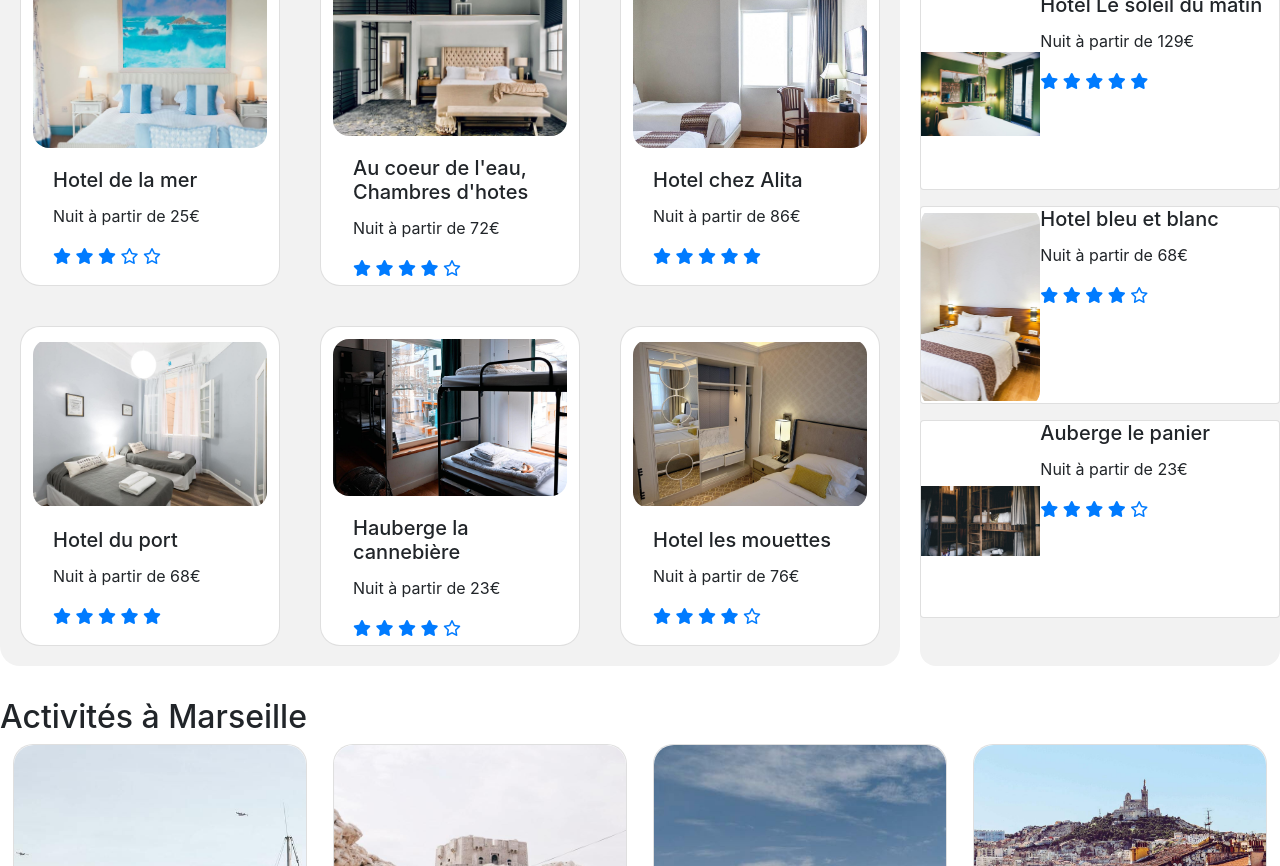
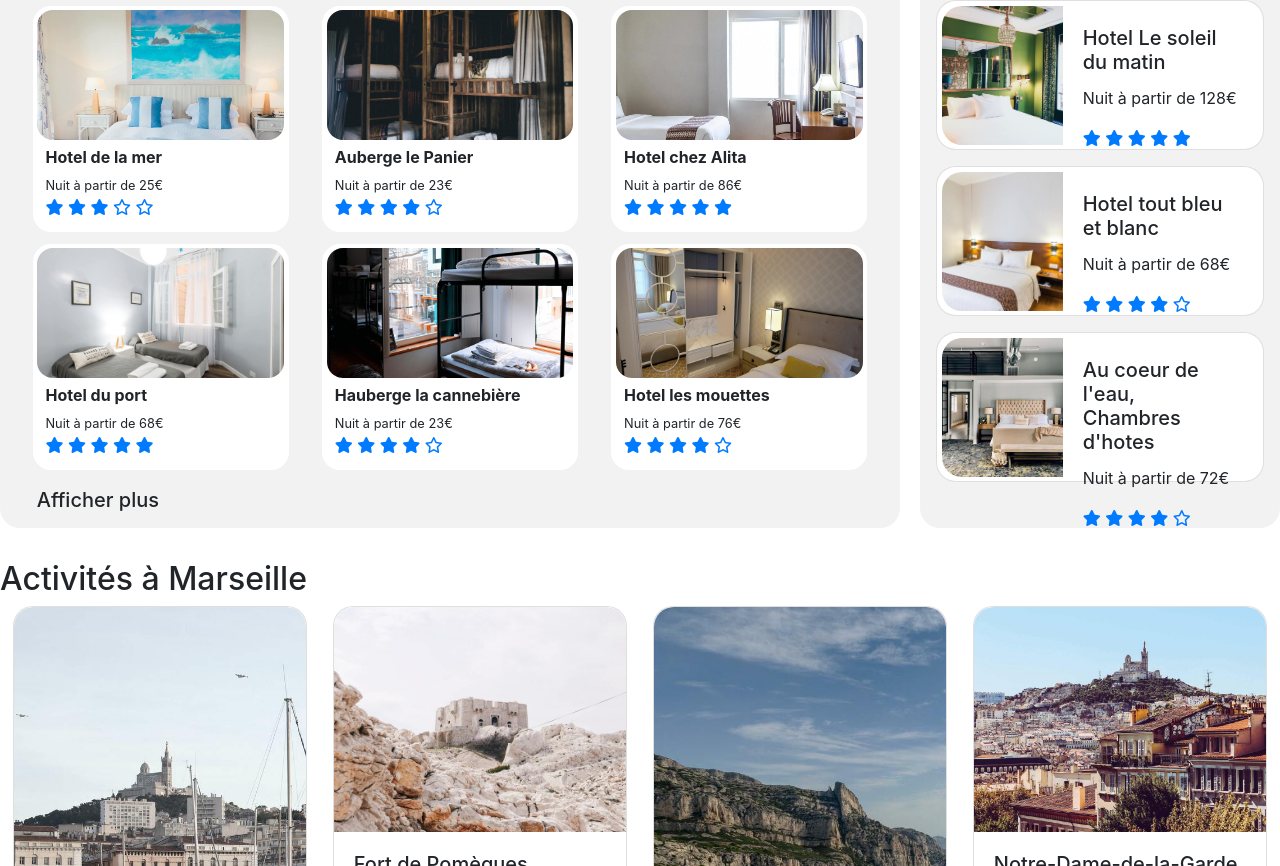
Before and after one commit to BastienLeroy/BastienLeroy.reservia, a plain HTML site: page index.html in a window 1280 px wide. Shown: the part 386-1252 px from the top of the page. Drawn offline with nearby package versions, Linux system fonts and the light colour scheme.

Commit message:
carte hosting ok

```diff
--- a/index.html
+++ b/index.html
@@ -94,26 +94,126 @@
             </div>
             <div id= "block2">
                 <div class="hosting">
-                    <div class="card hostingCard">
-                        <div class="hostingCardImg" style="background-image: url('images/hebergements/3_medium/annie-spratt-Eg1qcIitAuA-unsplash.jpg')"></div>
-                        <div class="card-body">
-                            <h5 class="card-title">Hotel de la mer</h5>
-                            <p class="card-text">Nuit à partir de 25€</p>
+                    <h3>Hébergement à Marseille</h3>
+                    <div class="hostingItems">
+                        <div class="hostingCard">
+                            <div class="hostingCardImg" style="background-image: url('images/hebergements/3_medium/annie-spratt-Eg1qcIitAuA-unsplash.jpg')"></div>
+                            <div class="hostingCardBody">
+                                <h5>Hotel de la mer</h5>
+                                <p>Nuit à partir de 25€</p>
+                                <div>
+                                    <a href="#5" title="Donner 1 étoiles"><i class="fas fa-star"></i></a>
+                                    <a href="#4" title="Donner 2 étoiles"><i class="fas fa-star"></i></a>
+                                    <a href="#3" title="Donner 3 étoiles"><i class="fas fa-star"></i></a>
+                                    <a href="#2" title="Donner 4 étoiles"><i class="far fa-star"></i></a>
+                                    <a href="#1" title="Donner 5 étoiles"><i class="far fa-star"></i></a>
+                                </div>
+                            </div>
+                        </div>
+
+                        <div class="hostingCard">
+                            <div class="hostingCardImg" style="background-image: url('images/hebergements/3_medium/nicate-lee-kT-ZyaiwBe0-unsplash.jpg')"></div>
+                            <div class="hostingCardBody">
+                                <h5>Auberge le Panier</h5>
+                                <p>Nuit à partir de 23€</p>
+                                <div>
+                                    <a href="#5" title="Donner 1 étoiles"><i class="fas fa-star"></i></a>
+                                    <a href="#4" title="Donner 2 étoiles"><i class="fas fa-star"></i></a>
+                                    <a href="#3" title="Donner 3 étoiles"><i class="fas fa-star"></i></a>
+                                    <a href="#2" title="Donner 4 étoiles"><i class="fas fa-star"></i></a>
+                                    <a href="#1" title="Donner 5 étoiles"><i class="far fa-star"></i></a>
+                                </div>
+                            </div>
+                        </div>
+
+                        <div class="hostingCard">
+                            <div class="hostingCardImg" style="background-image: url('images/hebergements/3_medium/febrian-zakaria-M6S1WvfW68A-unsplash.jpg')"></div>
+                            <div class="hostingCardBody">
+                                <h5>Hotel chez Alita</h5>
+                                <p>Nuit à partir de 86€</p>
+                                <div>
+                                    <a href="#5" title="Donner 1 étoiles"><i class="fas fa-star"></i></a>
+                                    <a href="#4" title="Donner 2 étoiles"><i class="fas fa-star"></i></a>
+                                    <a href="#3" title="Donner 3 étoiles"><i class="fas fa-star"></i></a>
+                                    <a href="#2" title="Donner 4 étoiles"><i class="fas fa-star"></i></a>
+                                    <a href="#1" title="Donner 5 étoiles"><i class="fas fa-star"></i></a>
+                                </div>
+                            </div>
+                        </div>
+
+                        <div class="hostingCard">
+                            <div class="hostingCardImg" style="background-image: url('images/hebergements/3_medium/fred-kleber-gTbaxaVLvsg-unsplash.jpg')"></div>
+                            <div class="hostingCardBody">
+                                <h5>Hotel du port</h5>
+                                <p>Nuit à partir de 68€</p>
+                                <div>
+                                    <a href="#5" title="Donner 1 étoiles"><i class="fas fa-star"></i></a>
+                                    <a href="#4" title="Donner 2 étoiles"><i class="fas fa-star"></i></a>
+                                    <a href="#3" title="Donner 3 étoiles"><i class="fas fa-star"></i></a>
+                                    <a href="#2" title="Donner 4 étoiles"><i class="fas fa-star"></i></a>
+                                    <a href="#1" title="Donner 5 étoiles"><i class="fas fa-star"></i></a>
+                                </div>
+                            </div>
+                        </div>
+
+                        <div class="hostingCard">
+                            <div class="hostingCardImg" style="background-image: url('images/hebergements/3_medium/marcus-loke-WQJvWU_HZFo-unsplash.jpg')"></div>
+                            <div class="hostingCardBody">
+                                <h5>Hauberge la cannebière</h5>
+                                <p>Nuit à partir de 23€</p>
+                                <div>
+                                    <a href="#5" title="Donner 1 étoiles"><i class="fas fa-star"></i></a>
+                                    <a href="#4" title="Donner 2 étoiles"><i class="fas fa-star"></i></a>
+                                    <a href="#3" title="Donner 3 étoiles"><i class="fas fa-star"></i></a>
+                                    <a href="#2" title="Donner 4 étoiles"><i class="fas fa-star"></i></a>
+                                    <a href="#1" title="Donner 5 étoiles"><i class="far fa-star"></i></a>
+                                </div>
+                            </div>
+                        </div>
+
+                        <div class="hostingCard">
+                            <div class="hostingCardImg" style="background-image: url('images/hebergements/3_medium/reisetopia-B8WIgxA_PFU-unsplash.jpg')"></div>
+                            <div class="hostingCardBody">
+                                <h5>Hotel les mouettes</h5>
+                                <p>Nuit à partir de 76€</p>
+                                <div>
+                                    <a href="#5" title="Donner 1 étoiles"><i class="fas fa-star"></i></a>
+                                    <a href="#4" title="Donner 2 étoiles"><i class="fas fa-star"></i></a>
+                                    <a href="#3" title="Donner 3 étoiles"><i class="fas fa-star"></i></a>
+                                    <a href="#2" title="Donner 4 étoiles"><i class="fas fa-star"></i></a>
+                                    <a href="#1" title="Donner 5 étoiles"><i class="far fa-star"></i></a>
+                                </div>
+                            </div>
+                        </div>
+                    </div>
+                    <h5>Afficher plus</h5>
+                </div>
+                <div class="mostPopular">
+                    <div class="mostPopularTitle">
+                        <div><h2>Les plus populaires</h2></div>
+                        <div><h2><i class="fas fa-chart-line"></i></h2></div>
+                    </div>
+
+                    <div class="card mostPopularCard">
+                        <div class="mostPopularCardImg" style="background-image: url('images/hebergements/3_medium/emile-guillemot-Bj_rcSC5XfE-unsplash.jpg')"></div>
+                        <div class="card-body mostPopularCardBody">
+                            <h5 class="card-title">Hotel Le soleil du matin</h5>
+                            <p class="card-text">Nuit à partir de 128€</p>
                             <div class="rating">
                                 <a href="#5" title="Donner 1 étoiles"><i class="fas fa-star"></i></a>
                                 <a href="#4" title="Donner 2 étoiles"><i class="fas fa-star"></i></a>
                                 <a href="#3" title="Donner 3 étoiles"><i class="fas fa-star"></i></a>
-                                <a href="#2" title="Donner 4 étoiles"><i class="far fa-star"></i></a>
-                                <a href="#1" title="Donner 5 étoiles"><i class="far fa-star"></i></a>
+                                <a href="#2" title="Donner 4 étoiles"><i class="fas fa-star"></i></a>
+                                <a href="#1" title="Donner 5 étoiles"><i class="fas fa-star"></i></a>
                             </div>
                         </div>
                     </div>
 
-                    <div class="card hostingCard">
-                        <div class="hostingCardImg" style="background-image: url('images/hebergements/3_medium/aw-creative-VGs8z60yT2c-unsplash.jpg')"></div>
-                        <div class="card-body">
-                            <h5 class="card-title">Au coeur de l'eau, Chambres d'hotes</h5>
-                            <p class="card-text">Nuit à partir de 72€</p>
+                    <div class="card mostPopularCard">
+                        <div class="mostPopularCardImg" style="background-image: url('images/hebergements/3_medium/febrian-zakaria-sjvU0THccQA-unsplash.jpg')"></div>
+                        <div class="card-body mostPopularCardBody">
+                            <h5 class="card-title">Hotel tout bleu et blanc</h5>
+                            <p class="card-text">Nuit à partir de 68€</p>
                             <div class="rating">
                                 <a href="#5" title="Donner 1 étoiles"><i class="fas fa-star"></i></a>
                                 <a href="#4" title="Donner 2 étoiles"><i class="fas fa-star"></i></a>
@@ -124,130 +224,17 @@
                         </div>
                     </div>
 
-                    <div class="card hostingCard">
-                        <div class="hostingCardImg" style="background-image: url('images/hebergements/3_medium/febrian-zakaria-M6S1WvfW68A-unsplash.jpg')"></div>
-                        <div class="card-body">
-                            <h5 class="card-title">Hotel chez Alita</h5>
-                            <p class="card-text">Nuit à partir de 86€</p>
-                            <div class="rating">
-                                <a href="#5" title="Donner 1 étoiles"><i class="fas fa-star"></i></a>
-                                <a href="#4" title="Donner 2 étoiles"><i class="fas fa-star"></i></a>
-                                <a href="#3" title="Donner 3 étoiles"><i class="fas fa-star"></i></a>
-                                <a href="#2" title="Donner 4 étoiles"><i class="fas fa-star"></i></a>
-                                <a href="#1" title="Donner 5 étoiles"><i class="fas fa-star"></i></a>
-                            </div>
-                        </div>
-                    </div>
-
-                    <div class="card hostingCard">
-                        <div class="hostingCardImg" style="background-image: url('images/hebergements/3_medium/fred-kleber-gTbaxaVLvsg-unsplash.jpg')"></div>
-                        <div class="card-body">
-                            <h5 class="card-title">Hotel du port</h5>
-                            <p class="card-text">Nuit à partir de 68€</p>
-                            <div class="rating">
-                                <a href="#5" title="Donner 1 étoiles"><i class="fas fa-star"></i></a>
-                                <a href="#4" title="Donner 2 étoiles"><i class="fas fa-star"></i></a>
-                                <a href="#3" title="Donner 3 étoiles"><i class="fas fa-star"></i></a>
-                                <a href="#2" title="Donner 4 étoiles"><i class="fas fa-star"></i></a>
-                                <a href="#1" title="Donner 5 étoiles"><i class="fas fa-star"></i></a>
-                            </div>
-                        </div>
-                    </div>
-
-                    <div class="card hostingCard">
-                        <div class="hostingCardImg" style="background-image: url('images/hebergements/3_medium/marcus-loke-WQJvWU_HZFo-unsplash.jpg')"></div>
-                        <div class="card-body">
-                            <h5 class="card-title">Hauberge la cannebière</h5>
-                            <p class="card-text">Nuit à partir de 23€</p>
+                    <div class="card mostPopularCard">
+                        <div class="mostPopularCardImg" style="background-image: url('images/hebergements/3_medium/aw-creative-VGs8z60yT2c-unsplash.jpg')"></div>
+                        <div class="card-body mostPopularCardBody">
+                            <h5 class="card-title">Au coeur de l'eau, Chambres d'hotes</h5>
+                            <p class="card-text">Nuit à partir de 72€</p>
                             <div class="rating">
                                 <a href="#5" title="Donner 1 étoiles"><i class="fas fa-star"></i></a>
                                 <a href="#4" title="Donner 2 étoiles"><i class="fas fa-star"></i></a>
                                 <a href="#3" title="Donner 3 étoiles"><i class="fas fa-star"></i></a>
                                 <a href="#2" title="Donner 4 étoiles"><i class="fas fa-star"></i></a>
                                 <a href="#1" title="Donner 5 étoiles"><i class="far fa-star"></i></a>
-                            </div>
-                        </div>
-                    </div>
-
-                    <div class="card hostingCard">
-                        <div class="hostingCardImg" style="background-image: url('images/hebergements/3_medium/reisetopia-B8WIgxA_PFU-unsplash.jpg')"></div>
-                        <div class="card-body">
-                            <h5 class="card-title">Hotel les mouettes</h5>
-                            <p class="card-text">Nuit à partir de 76€</p>
-                            <div class="rating">
-                                <a href="#5" title="Donner 1 étoiles"><i class="fas fa-star"></i></a>
-                                <a href="#4" title="Donner 2 étoiles"><i class="fas fa-star"></i></a>
-                                <a href="#3" title="Donner 3 étoiles"><i class="fas fa-star"></i></a>
-                                <a href="#2" title="Donner 4 étoiles"><i class="fas fa-star"></i></a>
-                                <a href="#1" title="Donner 5 étoiles"><i class="far fa-star"></i></a>
-                            </div>
-                        </div>
-                    </div>
-                </div>
-                <div class="mostPopular">
-                    <div class="textMost">
-                        <div><h2>les plus populaires</h2></div>
-                        <div><h2><i class="fas fa-chart-line"></i></h2></div>
-                    </div>
-                    <div class="card mb-3 mostPopularCard">
-                        <div class="row no-gutters">
-                            <div class="col-md-4">
-                                <div class="hostingCardImg" style="background-image: url('images/hebergements/3_medium/emile-guillemot-Bj_rcSC5XfE-unsplash.jpg')"></div>
-                            </div>
-                            <div class="col-md-8">
-                                <div class="card-body-row">
-                                    <h5 class="card-title">Hôtel Le soleil du matin</h5>
-                                    <p class="card-text">Nuit à partir de 129€</p>
-                                    <div class="rating">
-                                        <a href="#5" title="Donner 1 étoiles"><i class="fas fa-star"></i></a>
-                                        <a href="#4" title="Donner 2 étoiles"><i class="fas fa-star"></i></a>
-                                        <a href="#3" title="Donner 3 étoiles"><i class="fas fa-star"></i></a>
-                                        <a href="#2" title="Donner 4 étoiles"><i class="fas fa-star"></i></a>
-                                        <a href="#1" title="Donner 5 étoiles"><i class="fas fa-star"></i></a>
-                                    </div>
-                                </div>
-                            </div>
-                        </div>
-                    </div>
-
-                    <div class="card mb-3 mostPopularCard">
-                        <div class="row no-gutters">
-                            <div class="col-md-4">
-                                <div class="hostingCardImg" style="background-image: url('images/hebergements/3_medium/febrian-zakaria-sjvU0THccQA-unsplash.jpg')"></div>
-                            </div>
-                            <div class="col-md-8">
-                                <div class="card-body-row">
-                                    <h5 class="card-title">Hotel bleu et blanc</h5>
-                                    <p class="card-text">Nuit à partir de 68€</p>
-                                    <div class="rating">
-                                        <a href="#5" title="Donner 1 étoiles"><i class="fas fa-star"></i></a>
-                                        <a href="#4" title="Donner 2 étoiles"><i class="fas fa-star"></i></a>
-                                        <a href="#3" title="Donner 3 étoiles"><i class="fas fa-star"></i></a>
-                                        <a href="#2" title="Donner 4 étoiles"><i class="fas fa-star"></i></a>
-                                        <a href="#1" title="Donner 5 étoiles"><i class="far fa-star"></i></a>
-                                    </div>
-                                </div>
-                            </div>
-                        </div>
-                    </div>
-
-                    <div class="card mb-3 mostPopularCard" >
-                        <div class="row no-gutters">
-                            <div class="col-md-4">
-                                <div class="hostingCardImg" style="background-image: url('images/hebergements/3_medium/nicate-lee-kT-ZyaiwBe0-unsplash.jpg')"></div>
-                            </div>
-                            <div class="col-md-8">
-                                <div class="card-body-row">
-                                    <h5 class="card-title">Auberge le panier</h5>
-                                    <p class="card-text">Nuit à partir de 23€</p>
-                                    <div class="rating">
-                                        <a href="#5" title="Donner 1 étoiles"><i class="fas fa-star"></i></a>
-                                        <a href="#4" title="Donner 2 étoiles"><i class="fas fa-star"></i></a>
-                                        <a href="#3" title="Donner 3 étoiles"><i class="fas fa-star"></i></a>
-                                        <a href="#2" title="Donner 4 étoiles"><i class="fas fa-star"></i></a>
-                                        <a href="#1" title="Donner 5 étoiles"><i class="far fa-star"></i></a>
-                                    </div>
-                                </div>
                             </div>
                         </div>
                     </div>
--- a/style2.css
+++ b/style2.css
@@ -17,6 +17,9 @@ body {
 }
 .p {
     font-family: "Raleway-Bold";
+}
+.card-body {
+    padding: 1.25rem !important;
 }
 
 /* _______HEADER_______ */
@@ -112,26 +115,37 @@ li:hover nav-item {
     display: flex;
     flex-wrap: wrap;
     justify-content: space-between;
+}
 
-}
 .hosting {
     display: flex;
-    flex-wrap: wrap;
-    align-content: stretch;
+    flex-direction: column;
     background-color: #F2F2F2;
     border-radius: 20px;
     width: 900px;
+    padding: 0 1rem;
+}
+.hosting > h3 {
+    margin: 1rem 0 0 1.3rem;
+}
+.hostingItems {
+    display: flex;
+    flex-wrap: wrap;
+    justify-content: space-around;
+    width: 100%;
 }
 .hostingCard {
     border-radius: 20px !important;
-    margin: 20px;
-    height: 20rem;
+    height: 230px;
     width: 260px;
     border-radius: 1rem;
-    padding: 0.75rem;
+    background-color: white;
+    border: 2px solid #f2f2f2;
+    padding: 0.3rem;
+    margin-top: 0.5rem;
 }
 .hostingCardImg {
-    height: 200px;
+    height: 130px;
     width: 100%;
     background-size: 105%;
     background-repeat: no-repeat;
@@ -139,38 +153,53 @@ li:hover nav-item {
     border-radius: 1rem;
 
 }
-.card-img-top {
+.hostingCardBody {
+    height: 100px;
+    margin: 0.5rem;
+}
+.hostingCardBody > h5 {
+    font-size: 100%;
+    font-weight: bold;
+}
+.hostingCardBody > p {
+    font-size: 80%;
+    margin: 0;
+}
+.hosting > h5 {
+    margin: 1rem 0 1rem 1.3rem;
+}
 
-
-}
-.textMost {
+.mostPopularTitle {
     display:flex;
     justify-content: space-between;
-
 }
 .mostPopular {
     display: flex;
-    flex-wrap: wrap;
     flex-direction: column;
-    align-items: flex-start;
     background-color: #F2F2F2;
     width: 360px;
-    border-radius: 1rem;
+    padding: 0 1rem;
+    border-radius: 20px;
 }
 .mostPopularCard {
-    height: 198px;
+    display: flex;
+    flex-direction: row !important;
+    height: 150px;
     width: 100%;
-}
-.card-body-row {
-
+    margin: 0.5rem 0;
+    padding: 0.3rem;
+    border-radius: 20px !important;
 }
 .mostPopularCardImg {
-    height: 200px;
-    width: 100%;
-    background-size: 105%;
+    height: 100%;
+    width: 140px;
+    background-size: cover;
     background-repeat: no-repeat;
     background-position: center;
-    border-radius: 1rem;
+    border-radius: 20px 0 0 20px;
+}
+.mostPopularCardBody {
+    width: 220px;
 }
 
 
```
